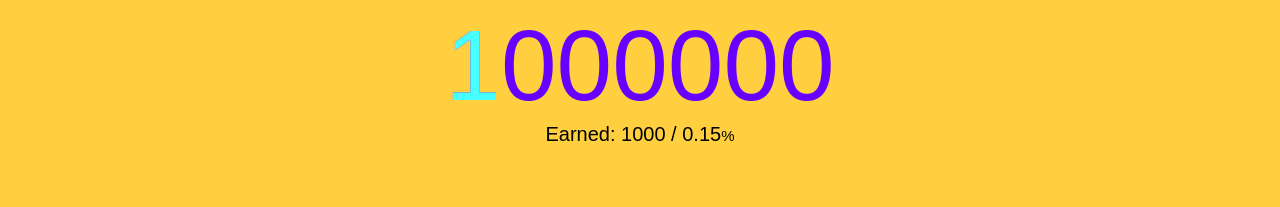
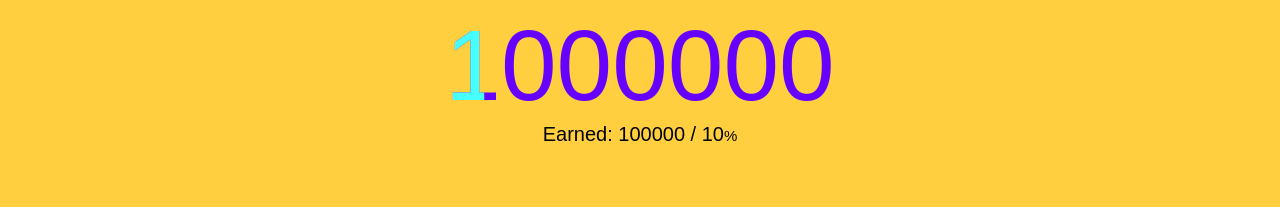
Before and after one commit to turbocharged3329/year-million, a Vue app: page / in a window 1280 px wide. Shown: the top 207 px of the page. Built offline with nearby package versions, Linux system fonts and the light colour scheme; a web font is replaced by a local one.

Commit message:
Расчет заработанных значений и процентов

```diff
--- a/src/components/MMillionProgressComponent.vue
+++ b/src/components/MMillionProgressComponent.vue
@@ -9,7 +9,7 @@
 			</div>
 
 			<div class="m-million-progress-info">
-				Earned: 1000 / {{ progressPercents
+				Earned: {{ earned }} / {{ progressPercents
 				}}<span class="m-million-progress-info__percent-sign">%</span>
 			</div>
 		</div>
@@ -18,9 +18,9 @@
 
 <script setup>
 import { ref } from 'vue'
-
-const progressValue = ref(15)
-const progressPercents = progressValue.value / 100
+const earned = ref(100000)
+const progressValue = ref(earned.value / 1000000 * 100)
+const progressPercents = progressValue.value
 const progressStyle = `clip-path: inset(0% ${100 - progressValue.value}% 0% 0%);`
 </script>
 
@@ -39,9 +39,9 @@ const progressStyle = `clip-path: inset(0% ${100 - progressValue.value}% 0% 0%);
 	width: fit-content;
 	z-index: 1;
 
-  @media (max-width:900px) {
-    font-size: 60px;
-  }
+	@media (max-width: 900px) {
+		font-size: 60px;
+	}
 
 	&__filler {
 		margin: 0;
```
